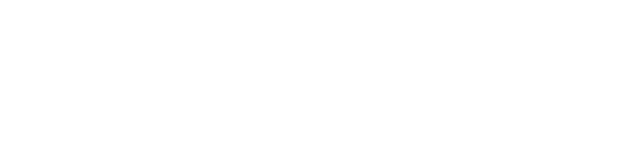
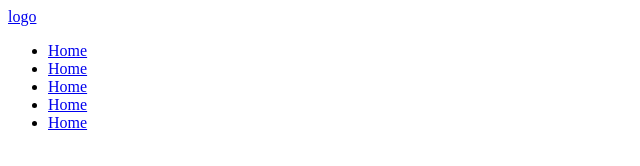
Before and after one commit to sherzod401/gitStart, a plain HTML site: page index.html in a window 1280 px wide. Shown: the whole page, without its empty margins (0-640 px from the left). Drawn offline with Linux system fonts and the light colour scheme.

Commit message:
add header

```diff
--- a/index.html
+++ b/index.html
@@ -8,6 +8,17 @@
 </head>
 
 <body>
-
+    <header class="header">
+      <nav class="header__nav">
+        <a href="#!" class="header__logo">logo</a>
+        <ul class="header__list">
+          <li class="header__item"><a href="#!" class="header__link">Home</a></li>
+          <li class="header__item"><a href="#!" class="header__link">Home</a></li>
+          <li class="header__item"><a href="#!" class="header__link">Home</a></li>
+          <li class="header__item"><a href="#!" class="header__link">Home</a></li>
+          <li class="header__item"><a href="#!" class="header__link">Home</a></li>
+        </ul>
+      </nav>
+    </header>
 </body>
 </html>
```
